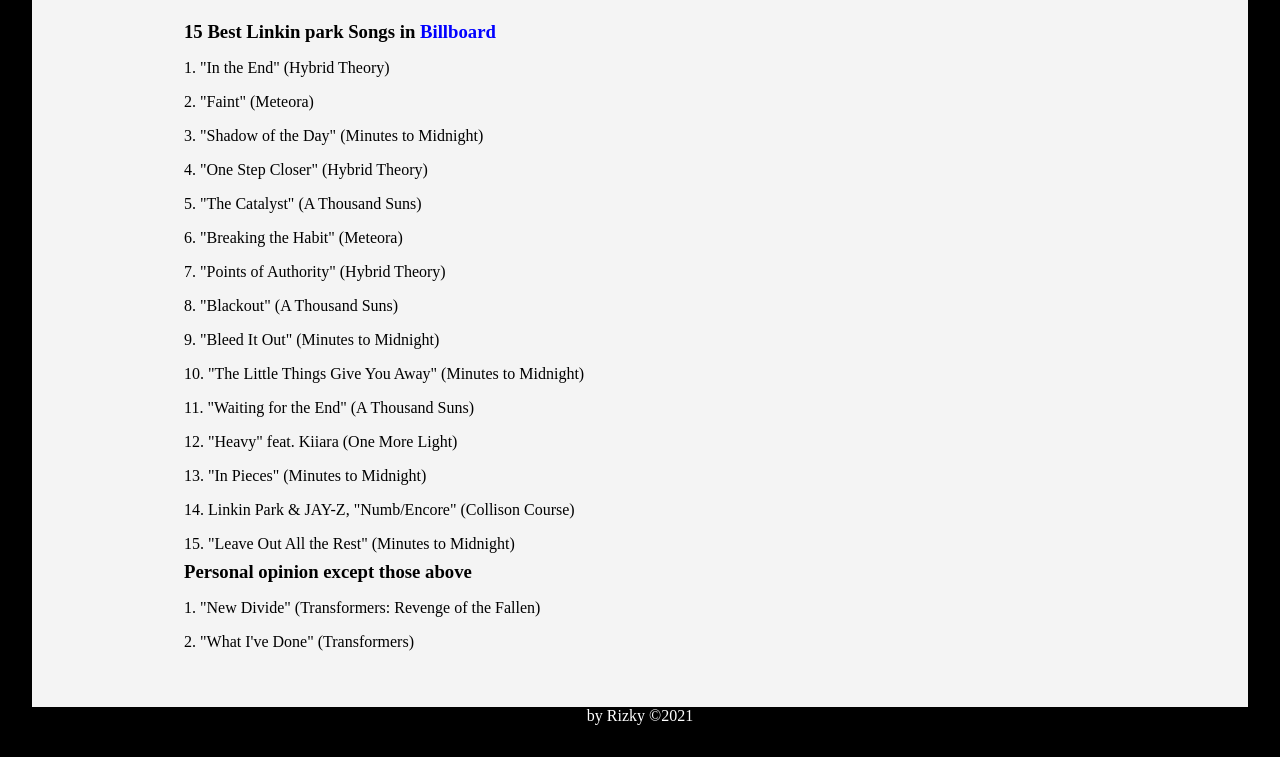
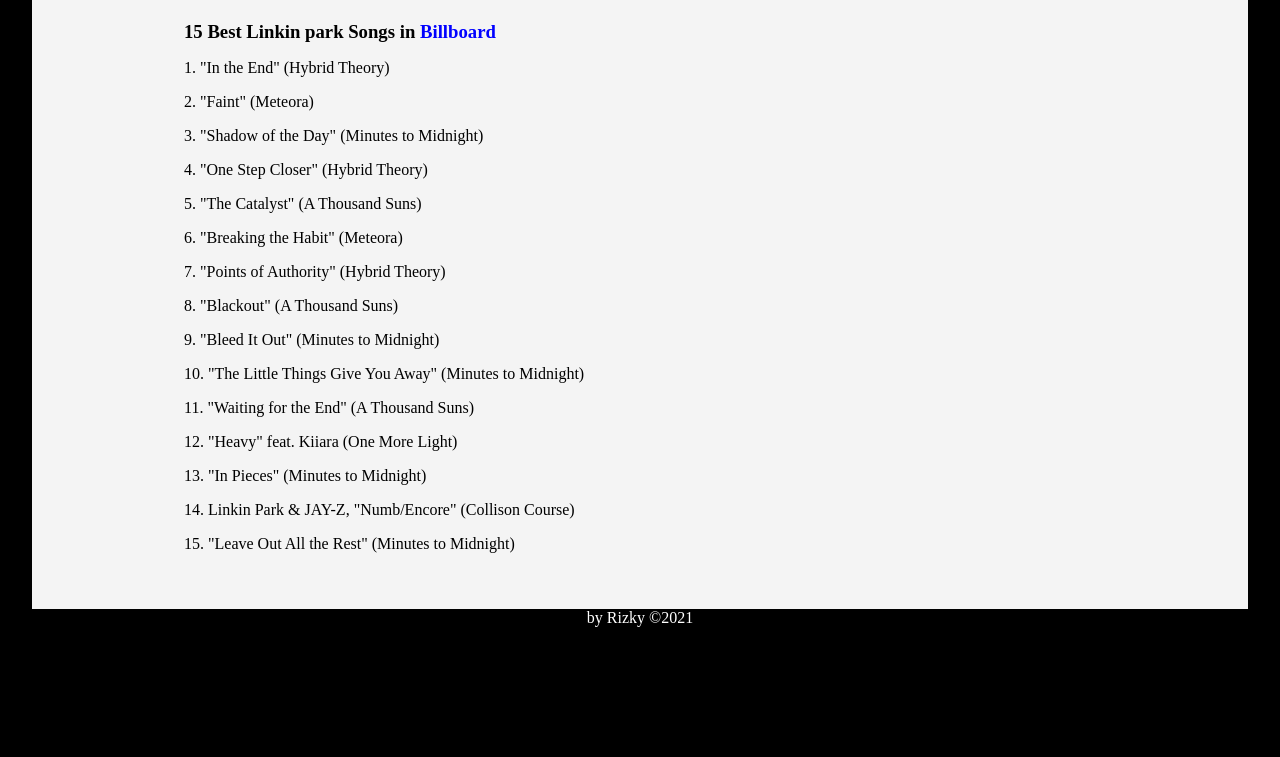
Before and after one commit to rizkydwiyuliyanto/linkin-park-tribute-page, a plain HTML site: page index.html in a window 1280 px wide. Shown: the part 6138-6895 px from the top of the page. After the commit the page ends 6797 px from the top, so only its background shows below. Drawn offline with Linux system fonts and the light colour scheme.

Commit message:
Update index.html

```diff
--- a/index.html
+++ b/index.html
@@ -126,11 +126,6 @@ But that was never Linkin Park themselves. Their best music was electric, bounda
        <li>15. "Leave Out All the Rest" (Minutes to Midnight)</li>
 
      </ol>
-        <h3>Personal opinion except those above</h3>
-        <ol>
-          <li>1. "New Divide" (Transformers: Revenge of the Fallen)</li>
-          <li>2. "What I've Done" (Transformers)</li>
-        </ol>
      </section>
     </main>
     <footer>by Rizky &copy;2021 </footer>
```
